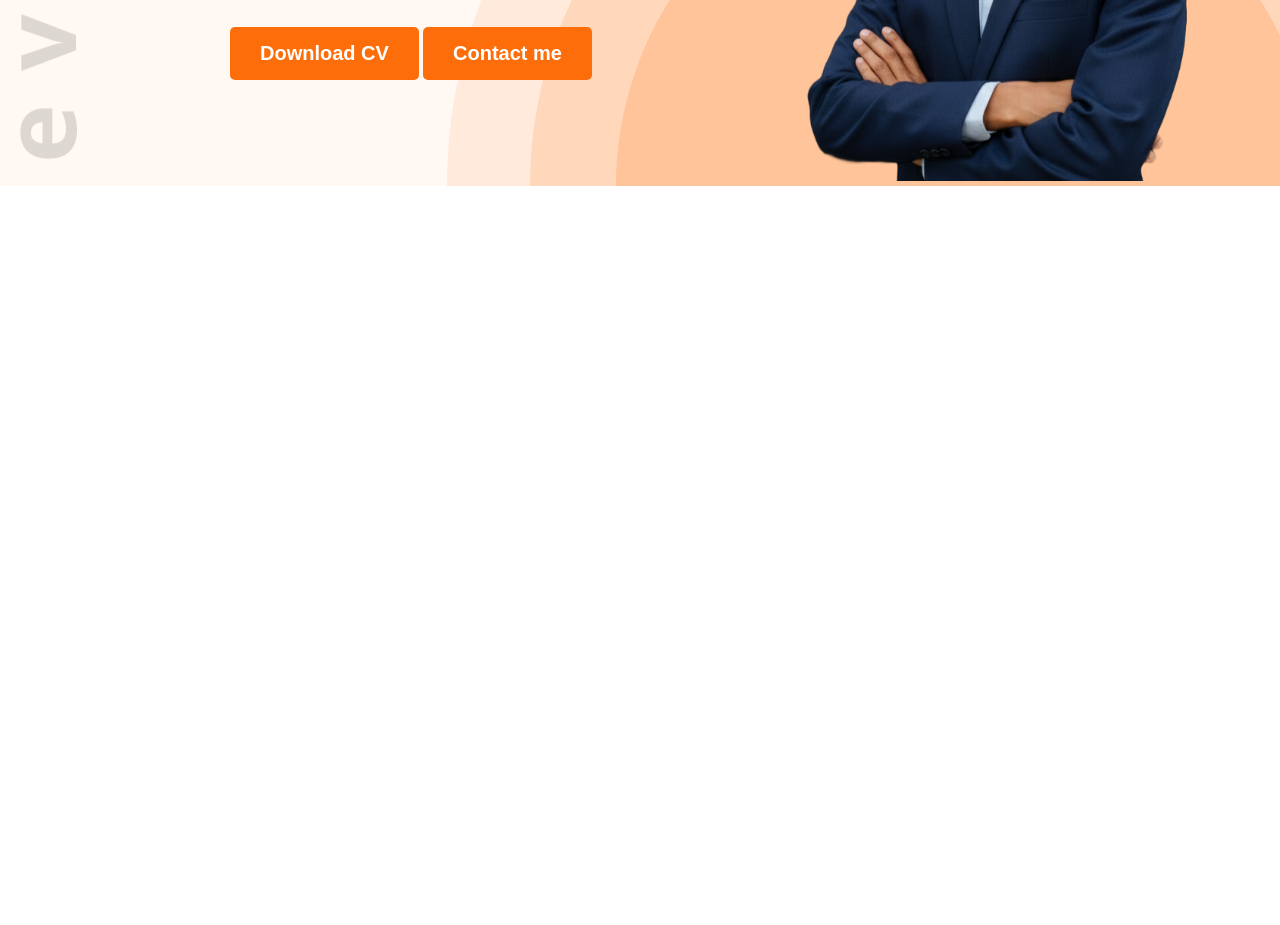
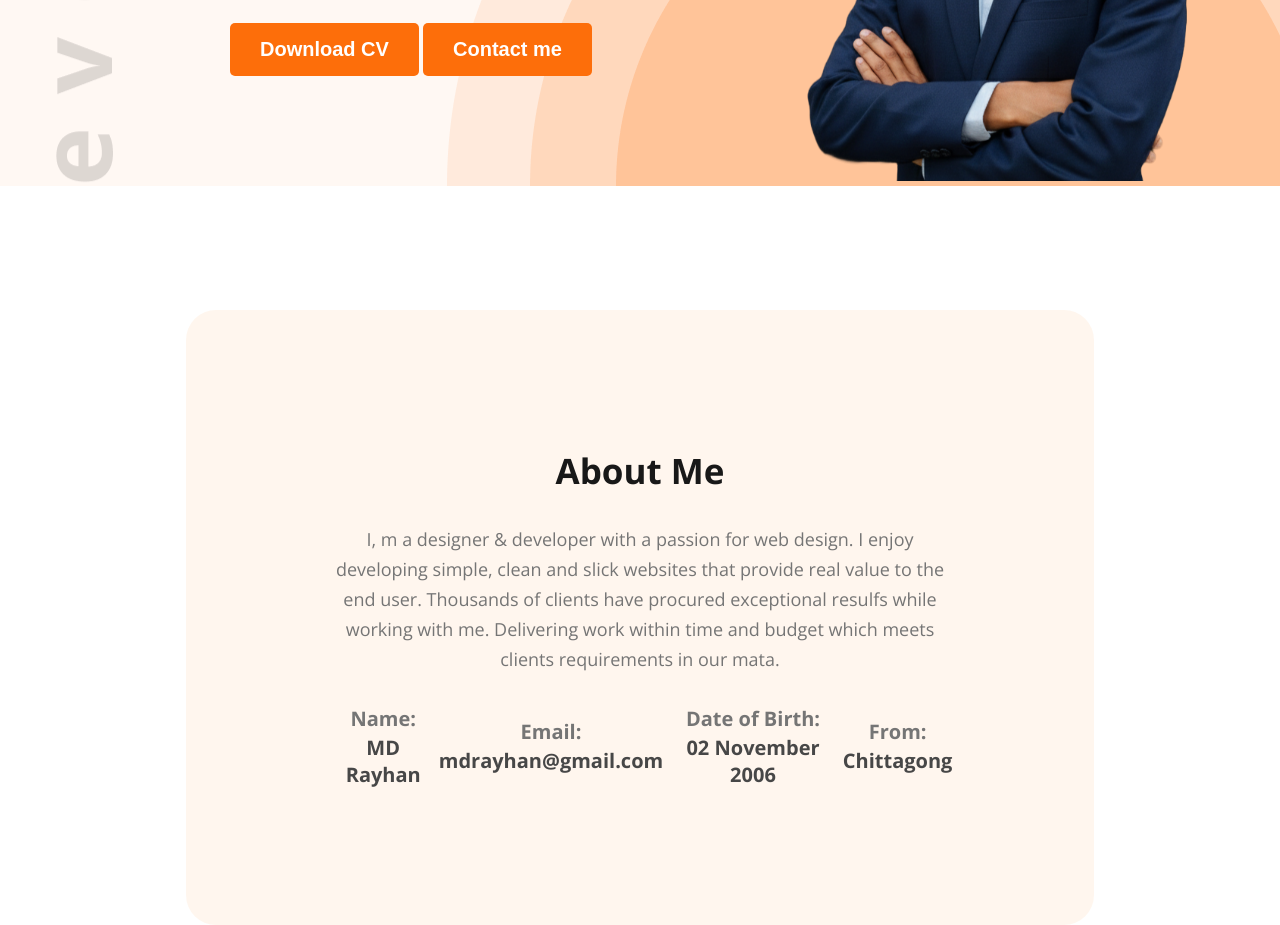
Before and after one commit to mdrayhanuddin9090-ux/Portfolio-, a plain HTML site: page index.html in a window 1280 px wide. Shown: the part 502-1427 px from the top of the page. Before the commit the page ends 800 px from the top, so only its background shows below. Drawn offline with nearby package versions, Linux system fonts and the light colour scheme.

Commit message:
about section design

```diff
--- a/index.html
+++ b/index.html
@@ -28,19 +28,52 @@
 
       <section id="banner">
         <div class="banner-content">
-            <h2>Hi, I  am</h2>
-            <h1> MD Rayhan</h1>
-            <p>Shot what able cold new see hold.Friendly as an betrayed formerly he. Morning because as to society behaved moments.</p>
-            <div >
-                <button class="btn">Download CV</button>
-                <button class="btn">Contact me</button>
-            </div>
+          <h2>Hi, I am</h2>
+          <h1>MD Rayhan</h1>
+          <p>
+            Shot what able cold new see hold.Friendly as an betrayed formerly
+            he. Morning because as to society behaved moments.
+          </p>
+          <div>
+            <button class="btn">Download CV</button>
+            <button class="btn">Contact me</button>
+          </div>
         </div>
         <div class="banner-img">
-            <img src="Resource/Rayhan.png" alt="My picture">
+          <img src="Resource/Rayhan.png" alt="My picture" />
         </div>
       </section>
     </header>
 
+    <section id="about">
+      <div class="about-container">
+        <div class="section-heading">
+          <h2>About Me</h2>
+          <p>I, m a designer & developer with a passion for web design. I enjoy developing simple, clean and slick websites that provide real value to the end user. Thousands of clients have procured exceptional resulfs while working with me. Delivering work within time and budget which meets clients requirements in our mata.</p>
+        </div>
+        <div class="section-info">
+          <div class="info-card">
+            <h4>Name:</h4>
+            <h3>MD Rayhan</h3>
+          </div>
+          <div class="info-card">
+            <h4>Email:</h4>
+            <h3>mdrayhan@gmail.com</h3>
+          </div>
+          <div class="info-card">
+            <h4>Date of Birth:</h4>
+            <h3>02 November 2006</h3>
+          </div>
+          <div class="info-card">
+            <h4>From:</h4>
+            <h3>Chittagong</h3>
+          </div>
+
+        </div>
+
+      </div>
+    </section>
+
+
   </body>
 </html>
--- a/style.css
+++ b/style.css
@@ -11,7 +11,7 @@
     background-color: #FFF8F3;
     padding-top: 51px;
     background: url(/Resource/developer.png) , url(/Resource/header_bg.png),#FFF8F3;
-    background-position: top left, bottom right;
+    background-position: 36px 23px, bottom right;
     background-repeat: no-repeat;
 }
 nav{
@@ -42,10 +42,7 @@
     text-decoration: none;
 
 }
-/* nav .menu :hover{
-    transition: 1s ease-in-out;
-    transform: scale(1.1);
-} */
+
 .btn{
     background-color: #FD6E0A;
     color: white;
@@ -79,7 +76,7 @@
     margin-bottom: 5px;
 }
 #banner .banner-content h1{
-    font-size: 85px;
+    font-size: 80px;
     font-weight: bold;
     color: #181818;
     margin-bottom: 10px;
@@ -93,3 +90,43 @@
 #banner .banner-img img{
     max-width: 450px;
 }
+#about{
+    padding-top: 124px;
+}
+#about .about-container{
+    width: 71%;
+    max-width: 1140px;
+    margin: 0 auto;
+    text-align: center;
+    background-color: #fff5ecdc;;
+    padding: 137px 142px;
+    border-radius: 30px;
+}
+#about .section-heading h2{
+    font-size: 35px;
+    font-weight: bold;
+    color: #181818;
+    margin-bottom: 30px;
+}
+#about .section-heading p{
+    font-size: 18px;
+    line-height: 30px;
+    color: #757575;
+    margin-bottom: 30px;
+}
+#about .section-info{
+    display: flex;
+    align-items: center;
+    justify-content: space-between
+}
+.section-info .info-card h4{
+    font-size: 20px;
+    color: #757575;
+    line-height: 30px;
+
+}
+.section-info .info-card h3{
+    font-size: 20px;
+    color: #474747;
+    font-weight: bold;
+}
```
